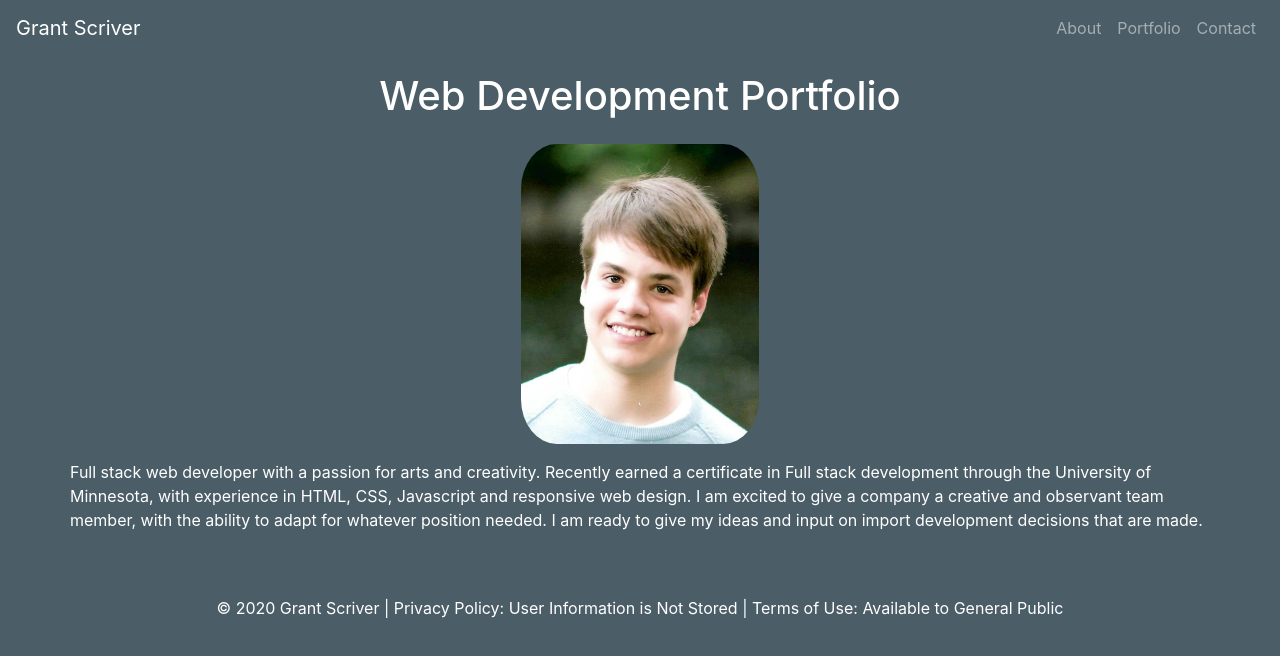
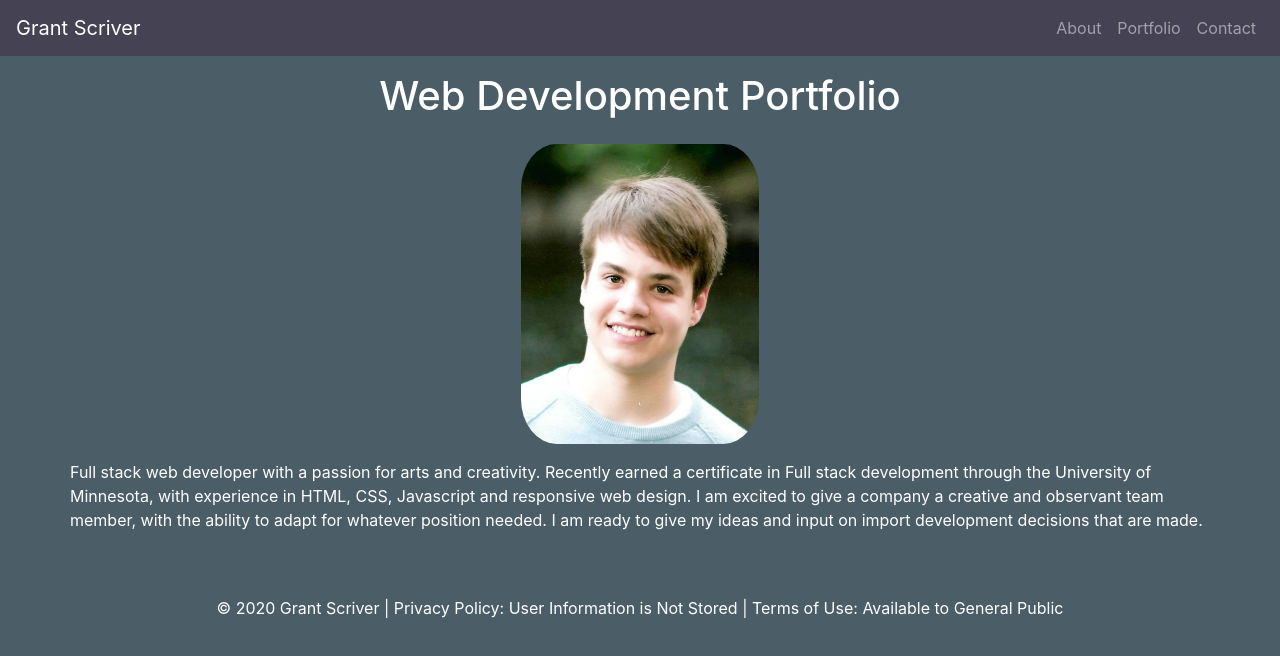
Before and after one commit to grantscriver/React-Portfolio, a React (Create React App) app: page / in a window 1280 px wide. Shown: the top 656 px of the page. Built offline with nearby package versions, Linux system fonts and the light colour scheme.

Commit message:
Updated NavBar color

```diff
--- a/src/components/Header/Header.css
+++ b/src/components/Header/Header.css
@@ -0,0 +1,3 @@
+nav {
+    background-color: #454253
+}
```
